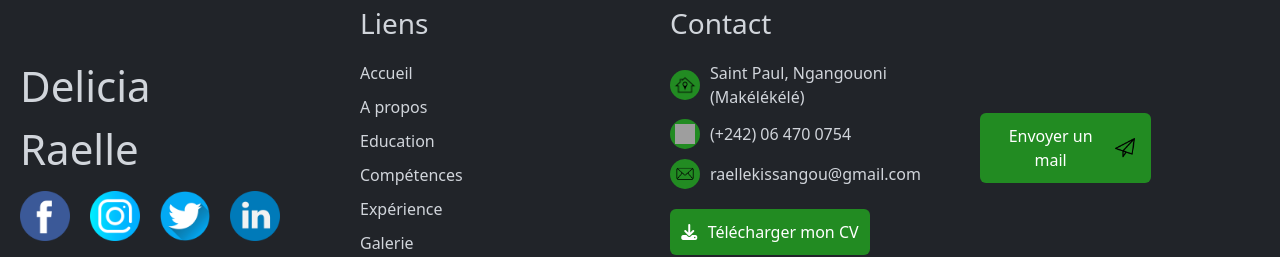
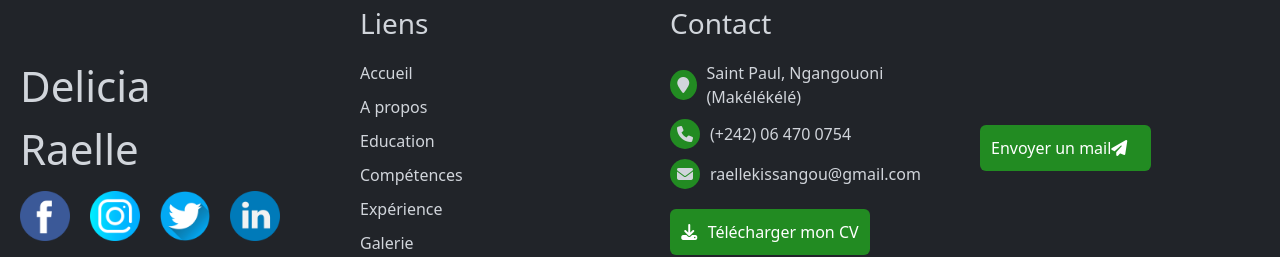
Before and after one commit to kayarhabby/portfolio_delicia_react, a React (Vite) app: page / in a window 1280 px wide. Shown: the part 5428-5685 px from the top of the page. Built offline with nearby package versions, Linux system fonts and the light colour scheme; grey boxes are pictures that could not be loaded.

Commit message:
remplacement des images par des icones

```diff
--- a/src/assets/components/Footer.jsx
+++ b/src/assets/components/Footer.jsx
@@ -43,27 +43,25 @@ const Footer = () => {
                     <ul>
                         <li>
                             <div className="cercle_img">
-                                <img src="/src/assets/images/casa.png" alt="maison"/>
+                                <i className="fa fa-map-marker"></i>
                             </div>
                             <a href="#">{t('footer.contact.address')}</a>
                         </li>
                         <li>
                             <div className="cercle_img">
-                                <img src="/src/assets/images/telephone.png" alt="telephone"/>
+                                <i className="fa fa-phone"></i>
                             </div>
                             <a href="#">{t('footer.contact.phone')}</a>
                         </li>
                         <li>
                             <div className="cercle_img">
-                                <img src="/src/assets/images/email.png" alt="email"/>
+                                <i className="fa fa-envelope"></i>
                             </div>
                             <a href={`mailto:${t('footer.contact.email')}`}>{t('footer.contact.email')}</a>
                         </li>
                     </ul>
                     <DownloadButton
                         downloadUrl="/src/assets/documents/certifications/2024-05-26_agir-pour-sa-sante-universite-de-liege-badge-de-reussite-fr.pdf"
-                        src="/src/assets/images/download-to-storage-drive.png"
-                        alt="Download to storage drive"
                         text ={t('footer.downloadCV')}
                     />
                 </div>
@@ -72,9 +70,7 @@ const Footer = () => {
                     <a href={`mailto:${t('footer.contact.email')}`}>
                         <button className="btn">
                             {t('footer.mailMe')}
-                            <div className="icon">
-                                <img src="/src/assets/images/paper-plane.png" alt="paper plane"/>
-                            </div>
+                            <i className="fa-solid fa-paper-plane"></i>
                         </button>
                     </a>
                 </div>
```
